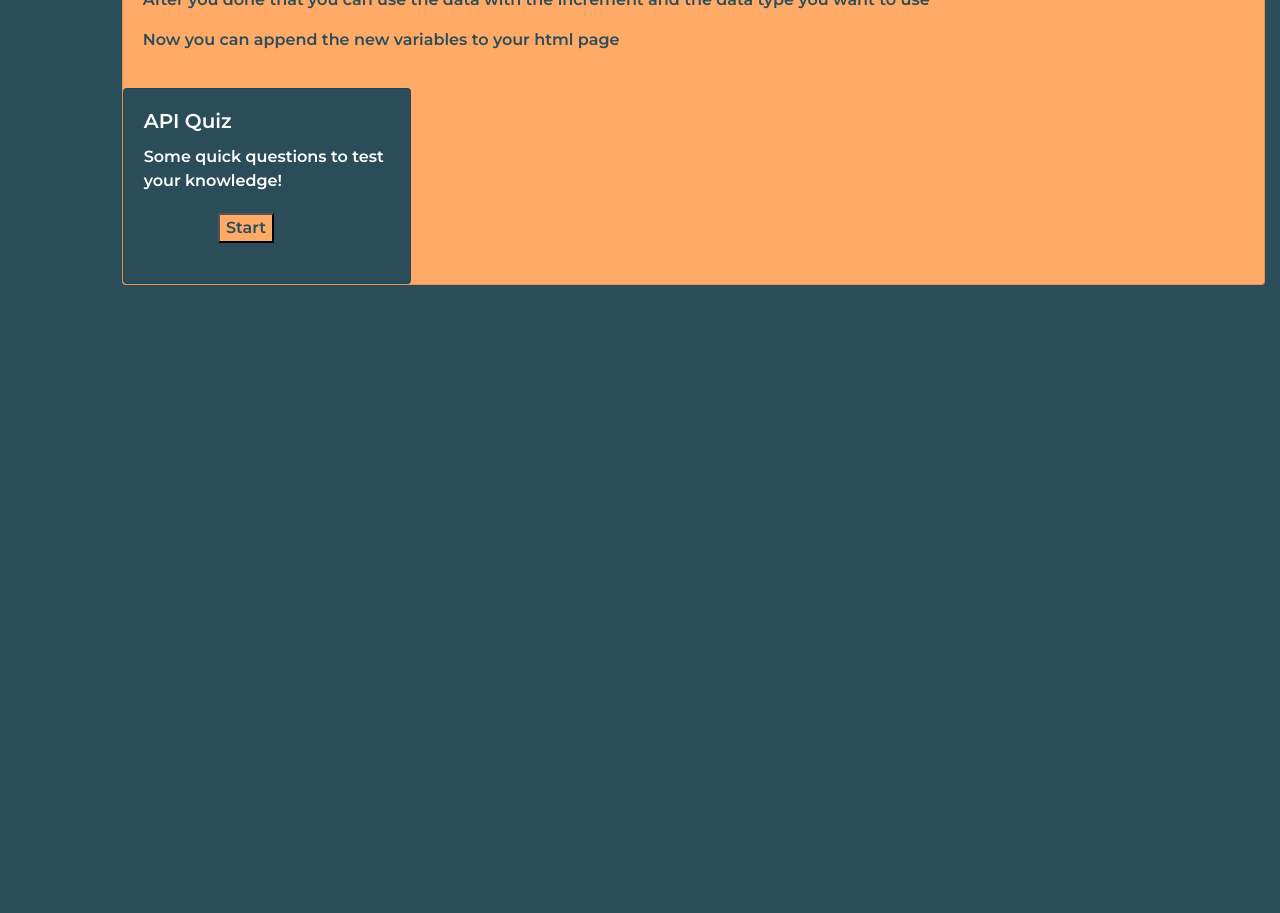
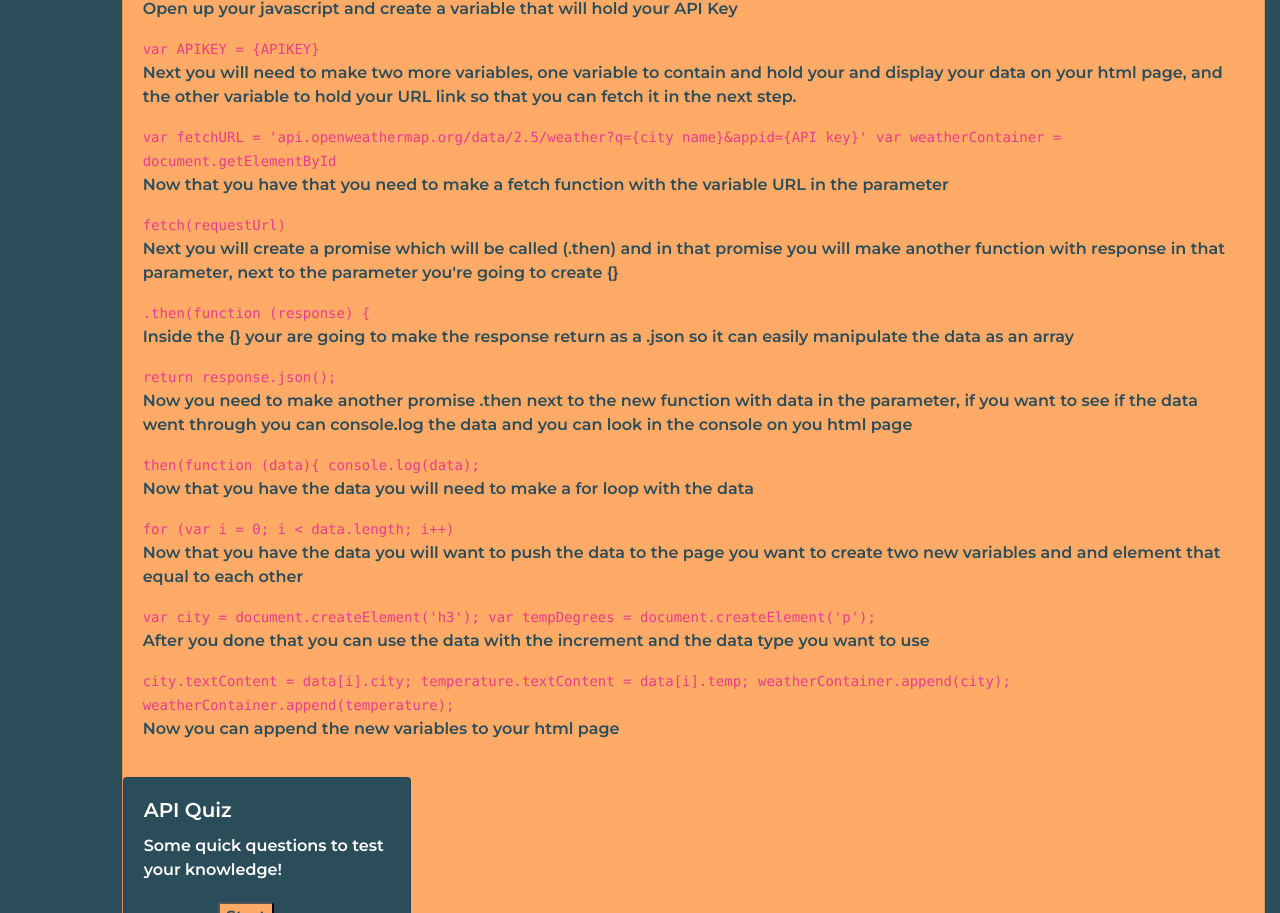
Before and after one commit to joshTlil/project-one, a plain HTML site: page tutorial.html in a window 1280 px wide. Shown: the part 1077-1990 px from the top of the page. Before the commit the page ends 1362 px from the top, so only its background shows below. Drawn offline with nearby package versions, Linux system fonts and the light colour scheme.

Commit message:
html updated and with more questions for quiz

```diff
--- a/tutorial.html
+++ b/tutorial.html
@@ -71,44 +71,86 @@
                     <p class="card-text">On this page we will go through the steps of getting and using data from an
                         API. It explains and shows the coding process.</p>
                     <!--Needs screenshot-->
-                    <img src="assets/images/APIKey.PNG">
+
                     <p class="card-text">First you need to get the random generated API Key from the website to gain
                         authorize to the sites data </p>
+                        <img src="assets/images/APIKeyGen.PNG">
                     <!--Screenshot-->
                     <!--Quiz question here-->
                     <p class="card-text">Next you need to go the sites documentation page and see how to utilize the URL
                         and the API Key </p>
+                        <img src="assets/images/documentation page.PNG">
+
 
                     <p class="card-text">Open up your javascript and create a variable that will hold your API Key</p>
+                    <code>
+                        var APIKEY = {APIKEY}
+                    </code>
                     <!--Quiz question-->
-                    <p class="card-text">Next you will need to make another variable, this variable will hold your URL
-                        with the API key and information your that you want to fetch </p>
+                    <p class="card-text">Next you will need to make two more variables, one variable to contain and hold your and display your data on your html page,
+                        and the other variable to hold your URL link so that you can fetch it in the next step.  </p>
+                        <code>
+                            var fetchURL = 'api.openweathermap.org/data/2.5/weather?q={city name}&appid={API key}'
+                            var weatherContainer = document.getElementById
+                        </code>
                     <!--Screenshot here-->
                     <p class="clas-text">Now that you have that you need to make a fetch function with the variable URL
                         in the parameter</p>
+                        <code>
+                            fetch(requestUrl)
+                        </code>
                     <!--Screenshot here-->
                     <p class="class-text">Next you will create a promise which will be called (.then) and in that
                         promise you will make another function with response in that parameter, next to the parameter
                         you're going to create {}</p>
+                        <code>
+                            .then(function (response) {
+                        </code>
                     <!--Screenshot here-->
                     <p class="class-text">Inside the {} your are going to make the response return as a .json so it can
                         easily manipulate the data as an array</p>
+                        <code>
+                            return response.json();
+                        </code>
                     <!--3 screenshots here-->
                     <p class="class-text">Now you need to make another promise .then next to the new function with data
                         in the parameter,
                         if you want to see if the data went through you can console.log the data and you can look in the
                         console on you html page
                     </p>
+                    <code>
+                        then(function (data){
+                            console.log(data);
+                    </code>
                     <!--Screenshot of the for loop -->
                     <p class="class-text">Now that you have the data you will need to make a for loop with the data </p>
+                    <code>
+                        for (var i = 0; i < data.length; i++)
+                    </code>
                     <!--Screenshot-->
                     <p class="class-text">Now that you have the data you will want to push the data to the page you want
                         to create two new variables and and element that equal to each other</p>
+                        <code>
+                        var city = document.createElement('h3');
+                        var tempDegrees = document.createElement('p');
+                        </code>
                     <!--screenshot-->
                     <p class="class-text">After you done that you can use the data with the increment and the data type
                         you want to use</p>
+                        <code>
+                            city.textContent = data[i].city;
+                            temperature.textContent = data[i].temp;
+                        </code>
+                         <code>
+                            weatherContainer.append(city);
+                            weatherContainer.append(temperature);
+                        </code>
+
+
+
                     <!--screenshot-->
                     <p class="class-text">Now you can append the new variables to your html page</p>
+                    <code></code>
                 </div>
 
                 <div class="card quiz" style="width: 18rem;">
```
Also changed, not shown: assets/images/.then response.PNG (deleted), assets/images/.thenx2.PNG (deleted), assets/images/APIKey.PNG (deleted), assets/images/APIKeyGen.PNG (added), assets/images/URL Link.PNG (deleted), assets/images/append.PNG (deleted), assets/images/fetch.PNG (deleted), assets/images/for loop.PNG (deleted), assets/images/incrament.PNG (deleted), assets/images/new elements.PNG (deleted), assets/images/return json.PNG (deleted).
